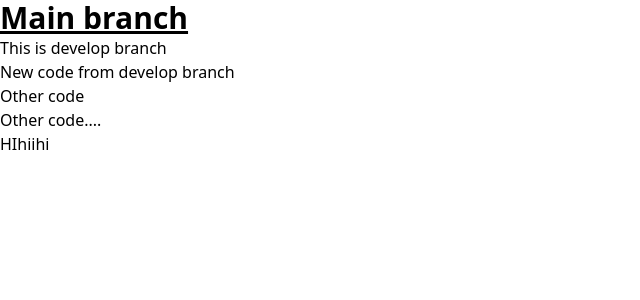
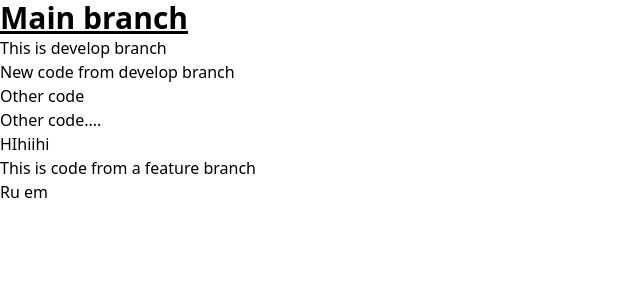
Before and after one commit to nguyenluongtrung/GIT_PRACTICE, a React (Vite) app in the folder Git_Practice/: page / in a window 1280 px wide. Shown: the top 300 px of the page, without its empty margins (0-640 px from the left). Built offline with nearby package versions, Linux system fonts and the light colour scheme.

Commit message:
Updating...

```diff
--- a/Git_Practice/src/App.tsx
+++ b/Git_Practice/src/App.tsx
@@ -7,6 +7,8 @@ export default function App() {
 			<p>Other code</p>
 			<p>Other code....</p>
 			<p>HIhiihi</p>
+			<p>This is code from a feature branch</p>
+			<p>Ru em</p>
 		</>
 	);
 }
```
